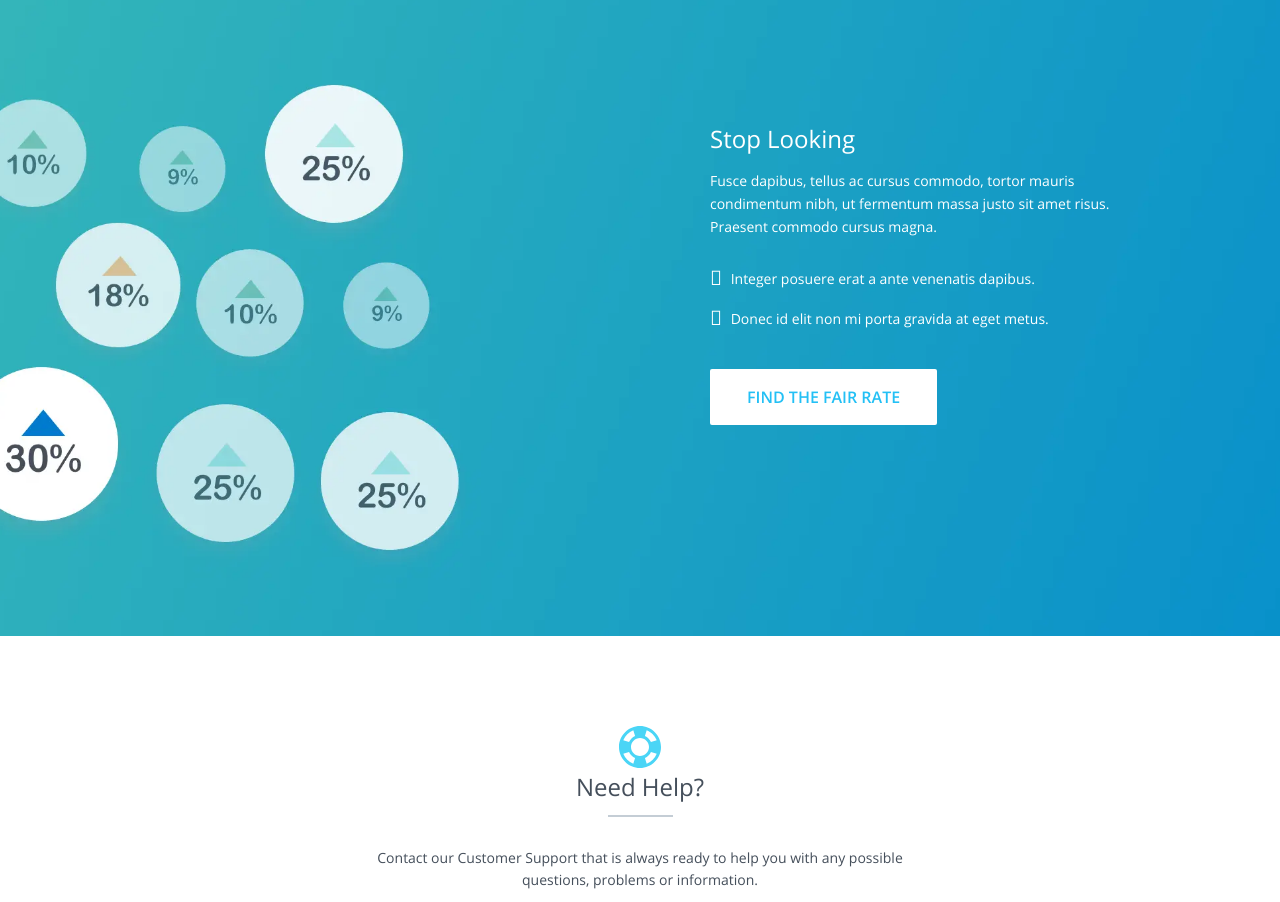
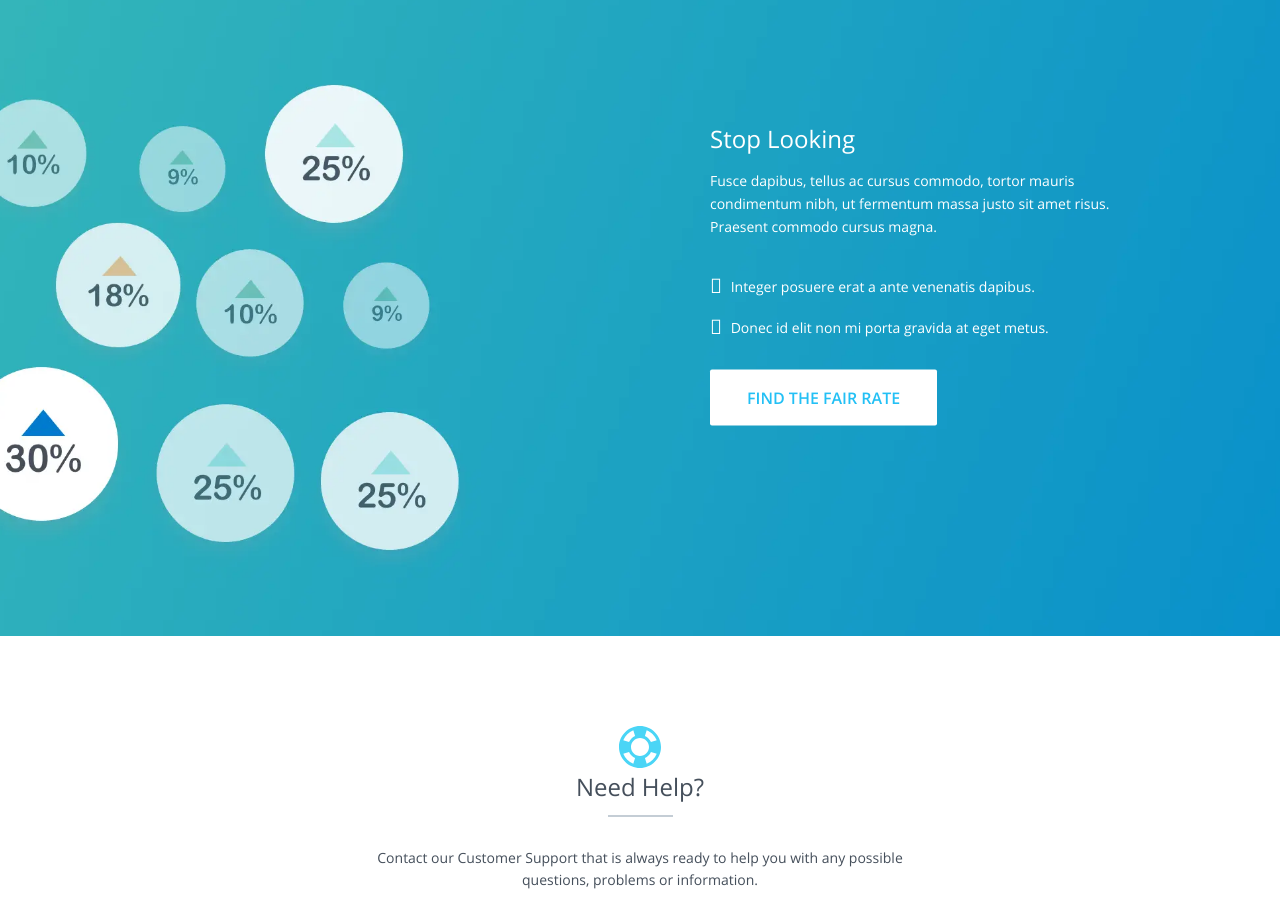
Before and after one commit to abinesh8900/Fair-Rate, a website: page index.html in a window 1280 px wide. Shown: the part 1860-2762 px from the top of the page. Drawn offline with Linux system fonts and the light colour scheme.

Commit message:
fix banner

```diff
--- a/index.html
+++ b/index.html
@@ -185,17 +185,13 @@
               cursus magna.
             </p>
             <ul class="banner-content__list">
-              <li>
+              <li class="banner-content__list-item inline-block">
                 <span class="fal fa-check-circle"></span>
-                <p class="banner-content__list-item inline-block">
-                  Integer posuere erat a ante venenatis dapibus.
-                </p>
+                Integer posuere erat a ante venenatis dapibus.
               </li>
-              <li>
+              <li class="banner-content__list-item inline-block">
                 <span class="fal fa-check-circle"></span>
-                <p class="banner-content__list-item inline-block">
-                  Donec id elit non mi porta gravida at eget metus.
-                </p>
+                Donec id elit non mi porta gravida at eget metus.
               </li>
             </ul>
             <a
--- a/src/scss/pages/_lander.scss
+++ b/src/scss/pages/_lander.scss
@@ -85,6 +85,10 @@
     padding-top: 60px;
     position: relative;
     height: 100vh;
+
+    @include breakpoint(xs) {
+      padding-top: 30px;
+    }
   }
 
   &__heading {
@@ -105,6 +109,7 @@
 
   @include breakpoint(xs) {
     margin: 0 20px;
+    top: 60%;
   }
 
   &__heading {
@@ -133,7 +138,9 @@
     margin-right: 5px;
   }
   &-item {
-    line-height: lh(lh-2.86);
+    line-height: lh(lh-1.82);
+    margin-top: 15px;
+    list-style: circle;
   }
 }
 
```
Also changed, not shown: dist/css/style.css.
